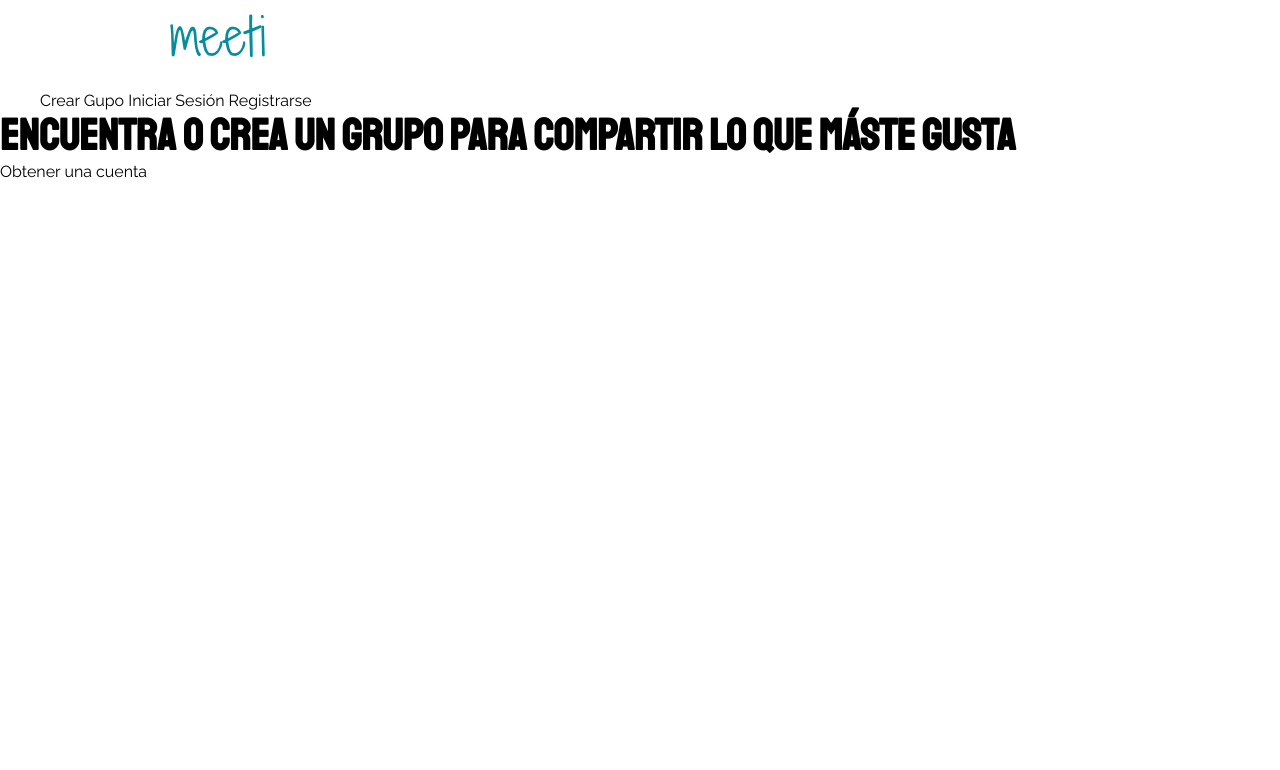
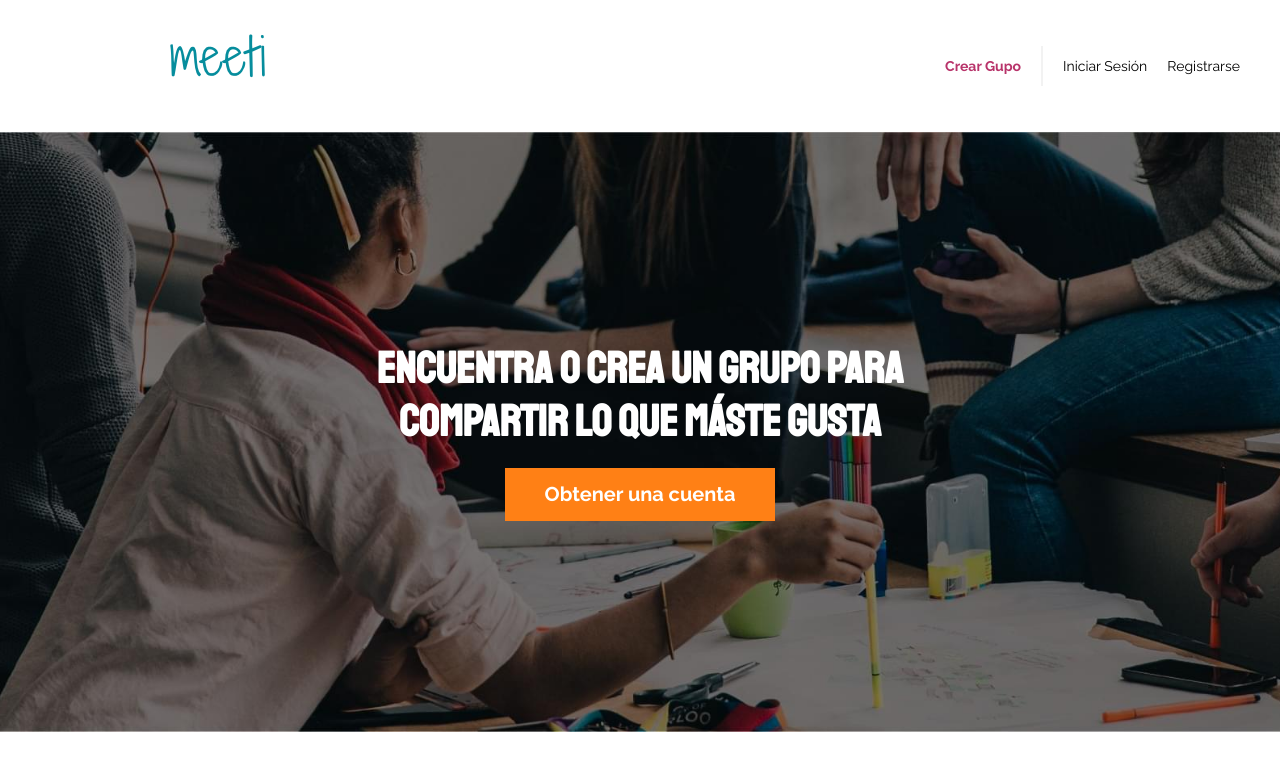
Before and after one commit to CristianMP04/meeti, a website: page index.html in a window 1280 px wide. Drawn offline with Linux system fonts and the light colour scheme.

Commit message:
finish Header + Hero
finish Header + Hero

```diff
--- a/src/scss/app.scss
+++ b/src/scss/app.scss
@@ -1 +1,3 @@
 @use 'base';
+@use 'ui/header';
+@use 'ui/contenido';
--- /dev/null
+++ b/src/scss/ui/contenido/_hero.scss
@@ -0,0 +1,25 @@
+@use 'base/variables' as v;
+@use 'base/mixins' as m;
+
+
+.hero {
+    min-height: 60rem;
+    background-image: url(../img/hero.jpg);
+    background-size: cover;
+    background-position: center;
+
+    display: flex;
+    flex-direction: column;
+    justify-content: center;
+    align-items: center;
+    text-align: center;
+
+    &__texto {
+        max-width: 60rem;
+        color: v.$blanco;
+    }
+
+    &__enlace {
+        @include m.boton(v.$terciario, v.$blanco);
+    }
+}
--- /dev/null
+++ b/src/scss/ui/contenido/_index.scss
@@ -0,0 +1 @@
+@forward 'hero';
--- /dev/null
+++ b/src/scss/ui/header/_header.scss
@@ -0,0 +1,15 @@
+@use 'base/variables' as v;
+@use 'base/mixins' as m;
+
+.header {
+    padding: 2rem 0;
+
+    display: flex;
+    flex-direction: column;
+    align-items: center;
+
+    @include m.tablet {
+        flex-direction: row;
+        justify-content: space-between;
+     }
+}
--- /dev/null
+++ b/src/scss/ui/header/_index.scss
@@ -0,0 +1,2 @@
+@forward 'header';
+@forward 'nav';
--- /dev/null
+++ b/src/scss/ui/header/_nav.scss
@@ -0,0 +1,43 @@
+@use 'base/variables' as v;
+@use 'base/mixins' as m;
+
+.navegacion {
+    display: flex;
+    flex-direction: column;
+    align-items: center;
+
+    @include m.tablet {
+        flex-direction: row;
+        gap: 2rem;
+     }
+
+    &__enlace {
+        margin-bottom: 2rem;
+        font-size: 1.4rem;
+        display: flex;
+        align-items: center;
+
+        &:last-of-type {
+            margin-bottom: 0;
+        }
+
+        @include m.tablet {
+            margin: 0;
+         }
+
+        &--crear {
+            font-weight: 700;
+            color: v.$primario;
+
+            @include m.tablet {
+                &::after {
+                    content: '';
+                    display: inline-block;
+                    height: 4rem;
+                    border-right: 2px solid v.$grisClaro;
+                    margin: 0 0 0 2rem;
+                }
+             }
+        }
+    }
+}
```
Also changed, not shown: build/css/app.css, 1 other file.
